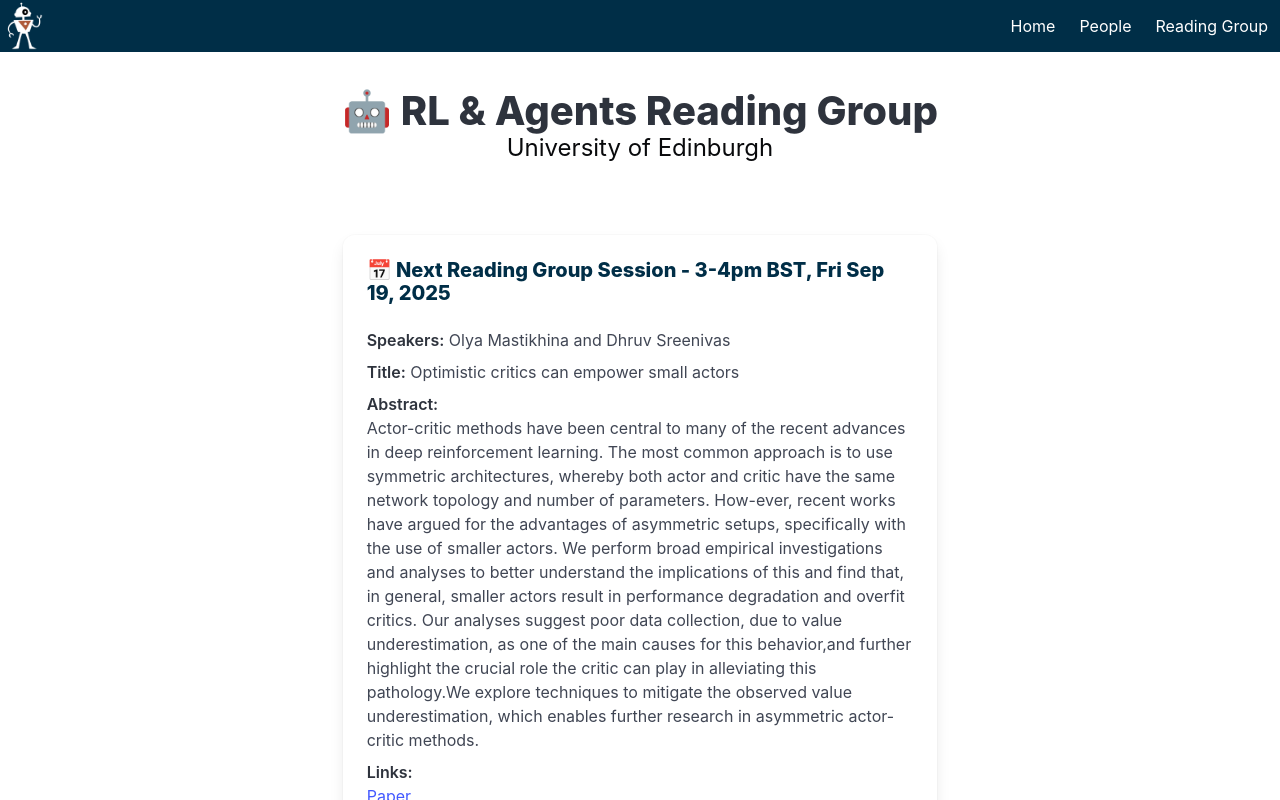
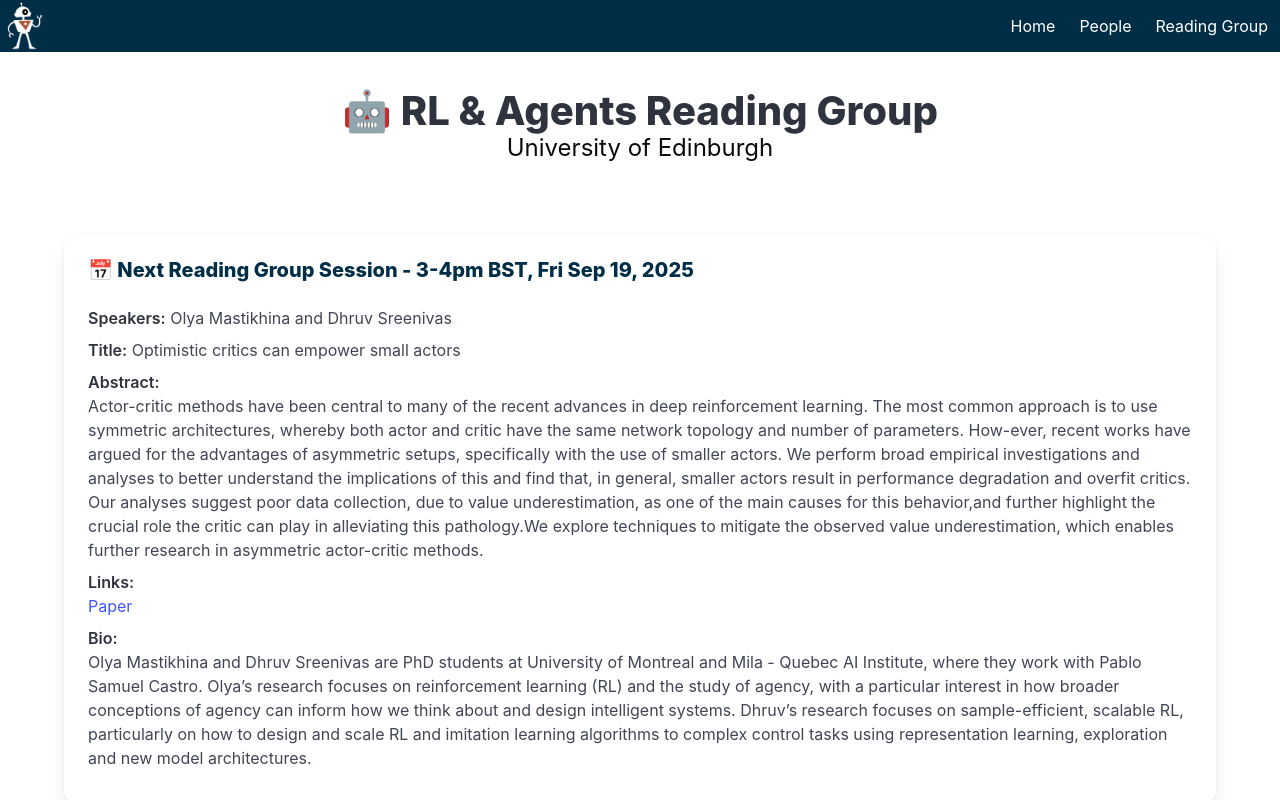
Before and after one commit to edinburgh-rl/edinburgh-rl.github.io, a Next.js app: page /reading-group in a window 1280 px wide. Shown: the top 800 px of the page. Built offline with nearby package versions, Linux system fonts and the light colour scheme.

Commit message:
fix: updated column resizing

```diff
--- a/app/globals.scss
+++ b/app/globals.scss
@@ -9,6 +9,7 @@ $orange: #ffb703;
     $info: $lightblue,
     $warning: $orange,
     $danger: $lightred,
+    $tablet: 1300px
 );
 
 .is-full-height {
--- a/components/PageLayout.tsx
+++ b/components/PageLayout.tsx
@@ -7,7 +7,7 @@ export default function PageLayout({ children }: { children: ReactNode }) {
         <div className="content primary-content is-flex is-flex-direction-column is-full-height m-0">
             <Navbar />
             <div className="columns is-centered is-flex-grow-1 m-0 p-0" >
-                <div className="column is-four-fifths is-flex is-flex-direction-column p-0">
+                <div className="column is-two-thirds is-flex is-flex-direction-column p-0">
                     <div className="content is-flex-grow-1 p-3">
                         {children}
                     </div>
```
